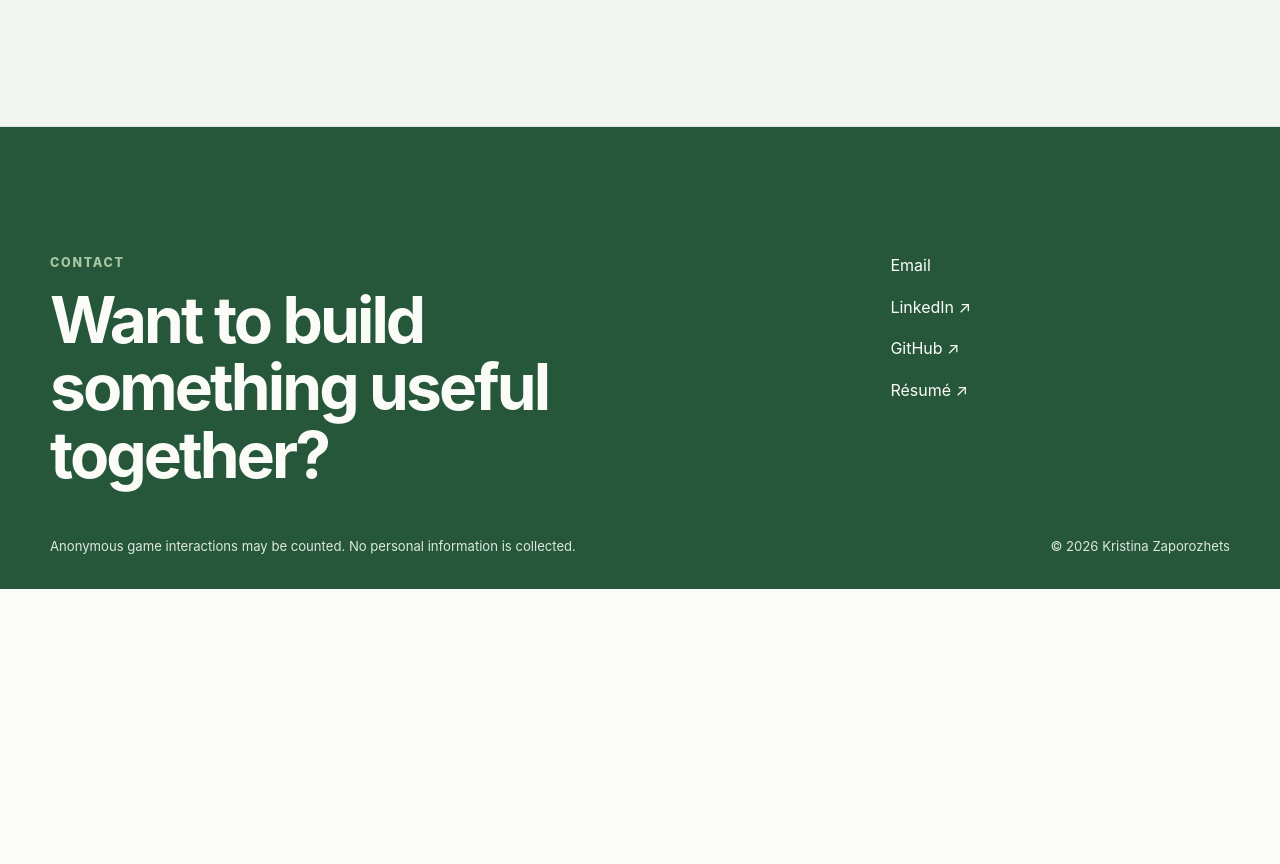
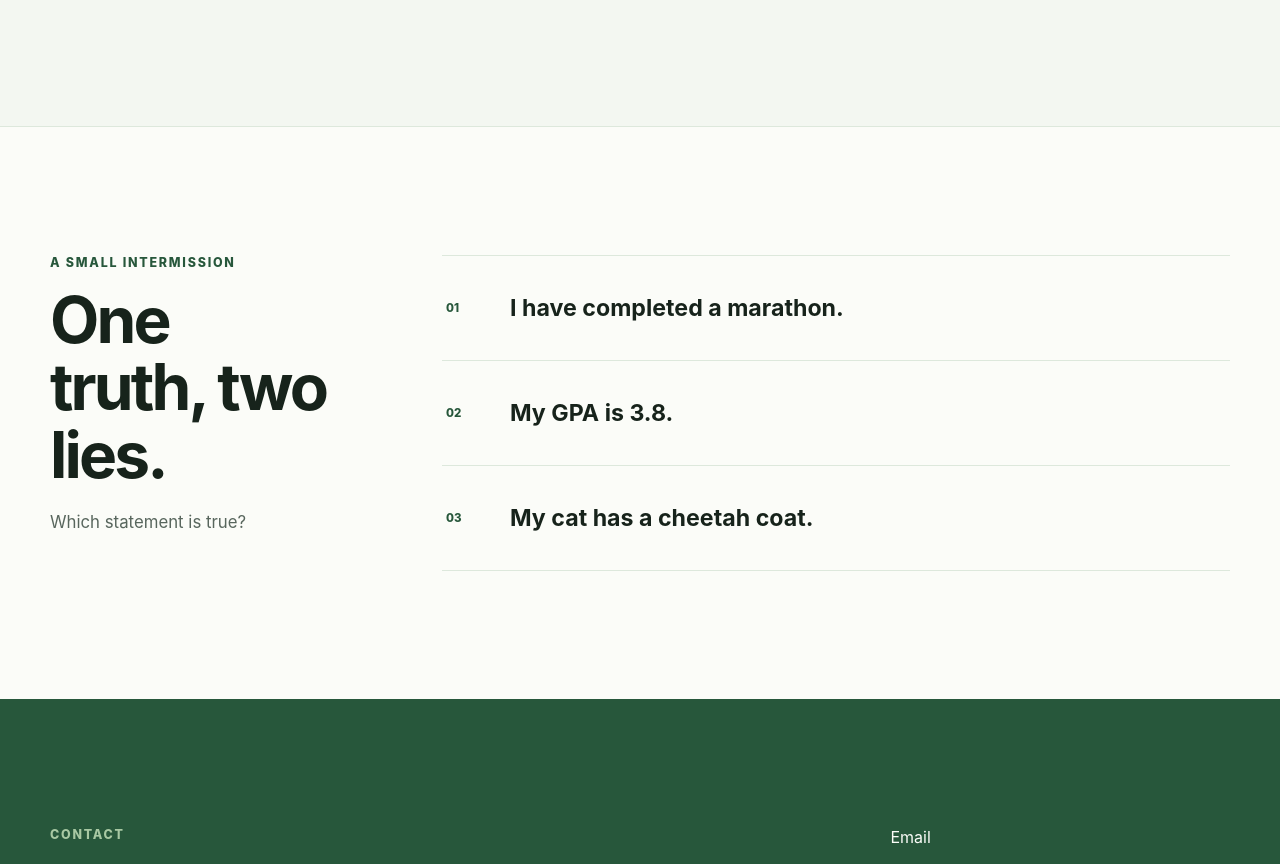
Before and after one commit to ZprKris/ZprKris.github.io, a React (Vite) app: page / in a window 1280 px wide. Shown: the part 3505-4369 px from the top of the page. Before the commit the page ends 4094 px from the top, so only its background shows below. Built offline with nearby package versions, Linux system fonts and the light colour scheme.

Commit message:
feat: add interactive truth game

```diff
--- a/src/App.jsx
+++ b/src/App.jsx
@@ -2,6 +2,7 @@ import ContactFooter from './components/ContactFooter.jsx'
 import Navigation from './components/Navigation.jsx'
 import Projects from './components/Projects.jsx'
 import StoryLayout from './components/StoryLayout.jsx'
+import TruthGame from './components/TruthGame.jsx'
 import './styles/components.css'
 
 export default function App() {
@@ -12,6 +13,7 @@ export default function App() {
       <main id="main-content" tabIndex="-1" aria-labelledby="page-title">
         <StoryLayout />
         <Projects />
+        <TruthGame />
       </main>
       <ContactFooter />
     </>
--- /dev/null
+++ b/src/components/TruthGame.jsx
@@ -0,0 +1,96 @@
+import { useState } from 'react'
+import catImage from '../assets/cat.webp'
+import { portfolioData } from '../data/portfolioData.js'
+
+const newRoundId = () => crypto.randomUUID()
+
+export default function TruthGame() {
+  const { game } = portfolioData
+  const [selectedOptions, setSelectedOptions] = useState(() => new Set())
+  const [isComplete, setIsComplete] = useState(false)
+  const [roundId, setRoundId] = useState(newRoundId)
+  const [announcement, setAnnouncement] = useState('')
+
+  function chooseOption(option) {
+    if (isComplete || selectedOptions.has(option.id)) return
+
+    setSelectedOptions((current) => new Set(current).add(option.id))
+    setAnnouncement(option.response)
+
+    if (option.isCorrect) {
+      setIsComplete(true)
+    }
+  }
+
+  function restartGame() {
+    setSelectedOptions(new Set())
+    setIsComplete(false)
+    setRoundId(newRoundId())
+    setAnnouncement('New round started. Choose a statement.')
+  }
+
+  return (
+    <section className="game-section" id="play" aria-labelledby="game-heading" data-round-id={roundId}>
+      <div className="container game-layout">
+        <div className="game-intro">
+          <p className="eyebrow">A small intermission</p>
+          <h2 id="game-heading">{game.heading}</h2>
+          <p>{game.prompt}</p>
+        </div>
+
+        <div className="game-board">
+          <div className="game-options" role="group" aria-label={game.prompt}>
+            {game.options.map((option) => {
+              const wasSelected = selectedOptions.has(option.id)
+              const revealResponse = wasSelected || isComplete
+              const state = wasSelected
+                ? option.isCorrect ? 'correct' : 'incorrect'
+                : isComplete ? 'locked' : 'idle'
+
+              return (
+                <div className={`game-option game-option-${state}`} key={option.id}>
+                  <button
+                    type="button"
+                    onClick={() => chooseOption(option)}
+                    disabled={isComplete || wasSelected}
+                    aria-describedby={revealResponse ? `option-${option.id}-response` : undefined}
+                  >
+                    <span className="option-number" aria-hidden="true">0{option.id}</span>
+                    <span>{option.statement}</span>
+                    {state === 'correct' && <span className="answer-state">Correct ✓</span>}
+                    {state === 'incorrect' && <span className="answer-state">Not this one ×</span>}
+                  </button>
+                  {revealResponse && (
+                    <p className="option-response" id={`option-${option.id}-response`}>
+                      {option.response}
+                    </p>
+                  )}
+                </div>
+              )
+            })}
+          </div>
+
+          <div className="sr-only" aria-live="polite" aria-atomic="true">{announcement}</div>
+
+          {isComplete && (
+            <div className="cat-reveal">
+              <figure>
+                <img
+                  src={catImage}
+                  alt="Kristina’s Bengal cat relaxing between two computer monitors"
+                  width="900"
+                  height="1200"
+                  loading="lazy"
+                />
+                <figcaption>A dangerous apex predator.</figcaption>
+              </figure>
+              <button className="play-again" type="button" onClick={restartGame}>Play again</button>
+            </div>
+          )}
+        </div>
+      </div>
+    </section>
+  )
+}
+
+export { newRoundId }
--- a/src/styles/components.css
+++ b/src/styles/components.css
@@ -402,6 +402,160 @@
   color: var(--background);
 }
 
+.game-section {
+  padding-block: var(--section-space);
+  background: var(--background);
+}
+
+.game-layout {
+  display: grid;
+  grid-template-columns: minmax(14rem, 0.52fr) minmax(0, 1.48fr);
+  gap: clamp(3rem, 9vw, 8rem);
+  align-items: start;
+}
+
+.game-intro {
+  position: sticky;
+  top: 7rem;
+}
+
+.game-intro h2 {
+  max-width: 8ch;
+  margin-bottom: 1.5rem;
+}
+
+.game-intro > p:last-child {
+  margin: 0;
+  color: var(--muted);
+  font-size: 1.05rem;
+}
+
+.game-options {
+  border-top: 1px solid var(--border);
+}
+
+.game-option {
+  border-bottom: 1px solid var(--border);
+}
+
+.game-option button {
+  width: 100%;
+  min-height: 6.5rem;
+  display: grid;
+  grid-template-columns: 3rem minmax(0, 1fr) auto;
+  gap: 1rem;
+  align-items: center;
+  padding: 1.5rem 0.25rem;
+  color: var(--text);
+  text-align: left;
+  background: transparent;
+  border: 0;
+  cursor: pointer;
+  transition: padding 180ms ease, color 180ms ease;
+}
+
+.game-option button:hover:not(:disabled) {
+  padding-inline: 0.75rem;
+  color: var(--primary-green);
+}
+
+.game-option button:disabled {
+  cursor: default;
+}
+
+.game-option-locked button {
+  color: #7b877f;
+}
+
+.game-option-correct button {
+  color: var(--primary-green);
+}
+
+.option-number {
+  color: var(--primary-green);
+  font-size: 0.72rem;
+  font-weight: 850;
+}
+
+.game-option button > span:nth-child(2) {
+  font-size: clamp(1.05rem, 2.4vw, 1.45rem);
+  font-weight: 720;
+  line-height: 1.35;
+}
+
+.answer-state {
+  padding: 0.4rem 0.65rem;
+  color: var(--text);
+  background: var(--lime);
+  border-radius: 999px;
+  font-size: 0.68rem;
+  font-weight: 850;
+  white-space: nowrap;
+}
+
+.game-option-incorrect .answer-state {
+  color: #713726;
+  background: #f4ddd1;
+}
+
+.option-response {
+  margin: -0.5rem 0 1.5rem 4.25rem;
+  color: var(--muted);
+  font-size: 0.9rem;
+  line-height: 1.6;
+}
+
+.cat-reveal {
+  display: grid;
+  grid-template-columns: minmax(0, 1fr) auto;
+  align-items: end;
+  gap: 1.5rem;
+  margin-top: 2.5rem;
+  animation: cat-appears 450ms ease both;
+}
+
+.cat-reveal figure {
+  margin: 0;
+}
+
+.cat-reveal img {
+  width: min(100%, 34rem);
+  max-height: 34rem;
+  object-fit: cover;
+  border-radius: 1rem;
+}
+
+.cat-reveal figcaption {
+  margin-top: 0.75rem;
+  color: var(--muted);
+  font-size: 0.8rem;
+  font-style: italic;
+}
+
+.play-again {
+  min-height: 2.75rem;
+  padding: 0.65rem 1rem;
+  color: var(--primary-green);
+  background: transparent;
+  border: 1px solid var(--primary-green);
+  border-radius: 999px;
+  font-size: 0.78rem;
+  font-weight: 800;
+  cursor: pointer;
+}
+
+.play-again:hover {
+  color: var(--background);
+  background: var(--primary-green);
+}
+
+@keyframes cat-appears {
+  from {
+    opacity: 0;
+    transform: translateY(0.75rem);
+  }
+}
+
 @media (max-width: 850px) {
   .story-layout {
     grid-template-columns: 1fr;
@@ -461,6 +615,18 @@
   .project-copy {
     max-width: 42rem;
   }
+
+  .game-layout {
+    grid-template-columns: 1fr;
+  }
+
+  .game-intro {
+    position: static;
+  }
+
+  .game-intro h2 {
+    max-width: none;
+  }
 }
 
 @media (max-width: 560px) {
@@ -483,6 +649,24 @@
     grid-template-columns: 1fr;
     gap: 0.35rem;
   }
+
+  .game-option button {
+    grid-template-columns: 2rem minmax(0, 1fr);
+  }
+
+  .answer-state {
+    grid-column: 2;
+    width: fit-content;
+  }
+
+  .option-response {
+    margin-left: 3.25rem;
+  }
+
+  .cat-reveal {
+    grid-template-columns: 1fr;
+    align-items: start;
+  }
 }
 
 @media (prefers-reduced-motion: reduce) {
--- a/src/styles/global.css
+++ b/src/styles/global.css
@@ -46,6 +46,18 @@ a {
 img {
   display: block;
   max-width: 100%;
+}
+
+.sr-only {
+  position: absolute;
+  width: 1px;
+  height: 1px;
+  padding: 0;
+  margin: -1px;
+  overflow: hidden;
+  clip: rect(0, 0, 0, 0);
+  white-space: nowrap;
+  border: 0;
 }
 
 button,
```
Also changed, not shown: src/assets/cat.webp (added), 1 other file (tests, documents, lock files or other folders).
